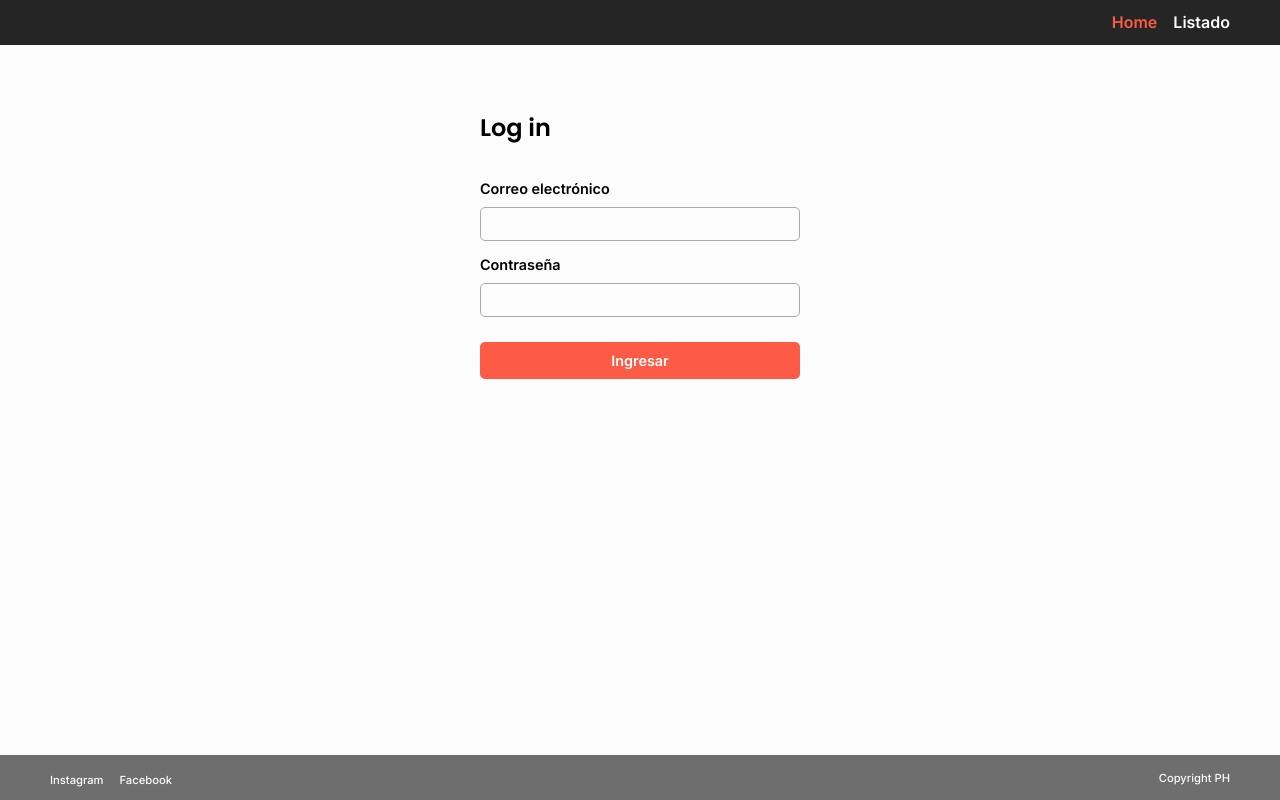
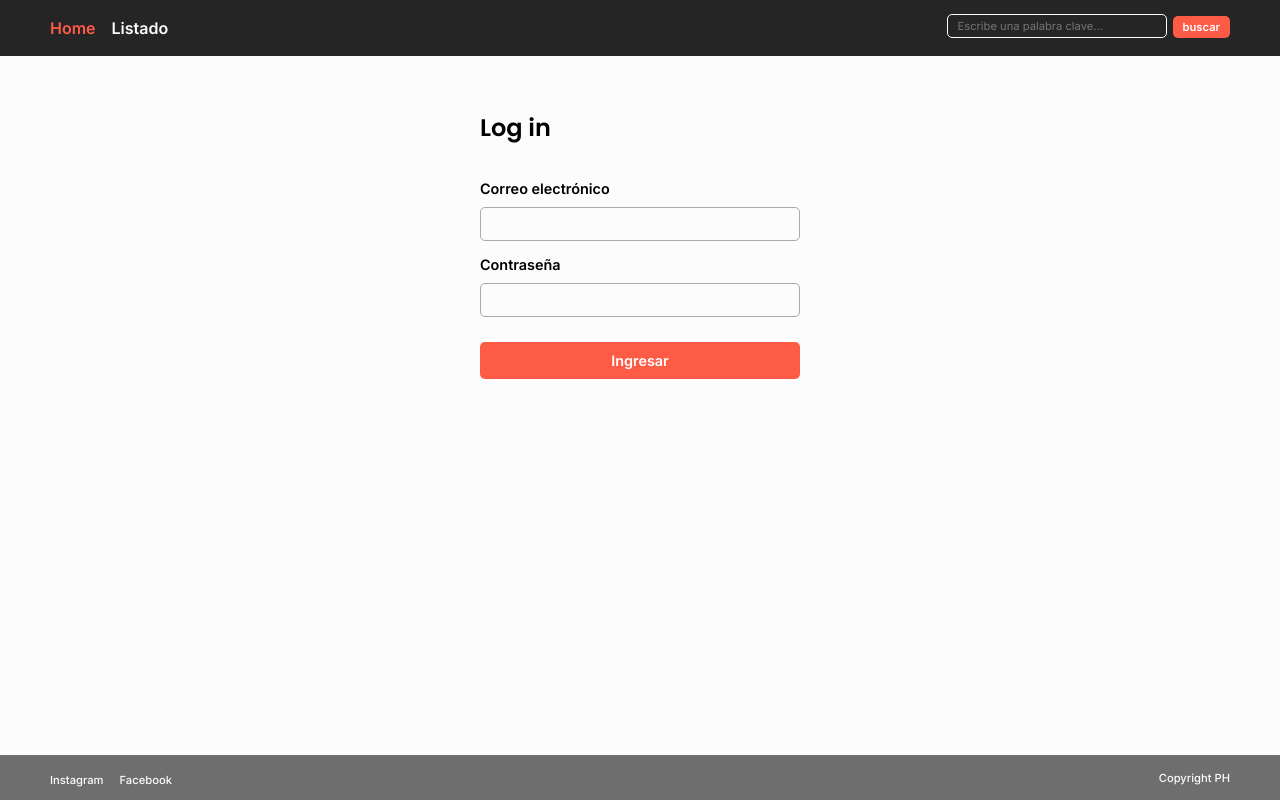
Before and after one commit to huntpato/movie-app, a React (Create React App) app: page / in a window 1280 px wide. Built offline with nearby package versions, Linux system fonts and the light colour scheme.

Commit message:
[ADD]search component

```diff
--- a/src/App.js
+++ b/src/App.js
@@ -5,6 +5,7 @@ import ItemDetailContainer from './components/ItemDetailContainer/ItemDetailCont
 import ListContainer from './components/ListContainer/ListContainer';
 
 import Login from "./components/Login/Login";
+import Results from './components/Results/Results';
 
 
 function App() {
@@ -15,6 +16,7 @@ function App() {
         <Route path='/' element={<Login/>}/>
         <Route path='/list' element={<ListContainer/>}/>
         <Route path='/detail' element={<ItemDetailContainer/>}/>
+        <Route path='/results' element={<Results/>}/>
       </Routes>
       <Footer/>
     </>
--- a/src/components/Header/Header.js
+++ b/src/components/Header/Header.js
@@ -1,5 +1,6 @@
 import React from 'react';
 import { NavLink } from 'react-router-dom';
+import SearchItem from '../Search/SearchItem';
 import styles from './Header.module.css';
 
 const Header = () => {
@@ -40,6 +41,7 @@ const Header = () => {
             </NavLink>
           </li> */}
         </ul>
+        <SearchItem/>
       </nav>
     </header>
   );
--- a/src/components/Header/Header.module.css
+++ b/src/components/Header/Header.module.css
@@ -2,7 +2,7 @@
     background-color: var(--main-color);
     position: fixed;
     top:0;
-    height: 2.8rem;
+    height: 3.5rem;
     width:100%;
     z-index: 10;
 }
@@ -12,19 +12,19 @@
 .header nav{
     display: flex;
     flex-direction: row;
-    justify-content: flex-end;
+    justify-content: space-between;
     align-items: flex-end;
 
-    height: 2rem;
+    height: 2.4rem;
 }
 
 .header nav ul{
     display: flex;
     flex-direction: row;
-    justify-content: flex-end;
+    justify-content: flex-start;
 
     list-style: none;
-    padding-right: 50px;
+    padding-left: 50px;
     width: 25%;
 }
 
@@ -35,7 +35,7 @@
     color: var(--grey);
     font-size: 1rem;
     font-weight: 600;
-    margin-left: 1rem;
+    margin-right: 1rem;
 }
 
 .header_linkActive{
@@ -43,5 +43,5 @@
     color: var(--orange);
     font-size: 1rem;
     font-weight: 600;
-    margin-left: 1rem;
+    margin-right: 1rem;
 }
--- a/src/components/ItemDetail/ItemDetail.js
+++ b/src/components/ItemDetail/ItemDetail.js
@@ -3,7 +3,6 @@ import styles from './ItemDetail.module.css';
 
 const ItemDetail = ({ movieData }) => {
   const { container, container_img, container_description } = styles;
-  // console.log(movieData);
 
   return (
     <div className={container}>
--- /dev/null
+++ b/src/components/Results/Results.js
@@ -0,0 +1,41 @@
+import axios from 'axios';
+import React from 'react';
+import { useState, useEffect } from 'react';
+import swAlert from '@sweetalert/with-react';
+import styles from './Results.module.css';
+import ListItem from '../ListItem/ListItem';
+
+const Results = () => {
+  const { resultsContainer } = styles;
+
+  let query = new URLSearchParams(window.location.search);
+  let keyword = query.get('word');
+
+  const [movieResults, setMovieResults] = useState([]);
+
+  useEffect(() => {
+    const endPointSearch = `https://api.themoviedb.org/3/search/movie?api_key=11ddf91bee4fd208bc21a652190a2bca&language=es-ES&query=${keyword}`;
+    axios
+      .get(endPointSearch)
+      .then((resp) => {
+        const apiResults = resp.data.results;
+        setMovieResults(apiResults);
+      })
+      .catch((error) => {
+        swAlert(<h5>No pudimos conectar, intenta más tarde</h5>);
+      });
+  }, [movieResults, keyword]);
+
+  return (
+    <div className={resultsContainer}>
+      {movieResults.length === 0 ? (
+        <h3>No hay resultados para tu búsqueda</h3>
+      ) : (
+        <h3>Tu búsqueda: {keyword}</h3>
+      )}
+      <ListItem movieList={movieResults} />
+    </div>
+  );
+};
+
+export default Results;
--- /dev/null
+++ b/src/components/Results/Results.module.css
@@ -0,0 +1,23 @@
+/********** list container **********/
+
+.resultsContainer{
+    display:grid;
+    grid-template-columns: repeat(5, 1fr);
+    grid-template-rows : repeat(4, minmax(50px, auto));
+    gap: 1rem 1rem;
+
+    position: relative;
+    top:2.8rem;
+    width:90vw;
+    margin: 30px auto 100px;
+}
+
+/********** list title **********/
+
+.resultsContainer h3{
+    grid-column: 1 / span 5;
+    grid-row: 1 / span 1;
+    justify-self: center;
+
+    font-family: 'Poppins', sans-serif;
+}
--- /dev/null
+++ b/src/components/Search/Search.module.css
@@ -0,0 +1,31 @@
+.formContainer{
+    display: flex;
+    flex-direction: row;
+    justify-content: flex-end;
+    align-items: flex-end;
+    padding-right: 50px;
+
+    width: 100%;
+}
+
+.formContainer input{
+    background-color: var(--main-color);
+    border: 0.7px solid var(--grey);
+    border-radius: 5px;
+    color: white;
+    font-size: 0.7rem;
+    padding: 4px 0px 4px 10px;
+    width: 220px;
+}
+
+.formContainer button{
+    background-color: var(--orange);
+    border: none;
+    border-radius: 5px;
+    color:white;
+    cursor: pointer;
+    font-weight: 600;
+    font-size: 0.7rem;
+    margin-left: 6px;
+    padding: 4px 10px;
+}
--- /dev/null
+++ b/src/components/Search/SearchItem.js
@@ -0,0 +1,36 @@
+import React from 'react';
+import swAlert from '@sweetalert/with-react';
+import styles from './Search.module.css';
+import { useNavigate } from 'react-router-dom';
+
+const SearchItem = () => {
+  const { formContainer } = styles;
+  const navigate = useNavigate();
+
+  const handleSubmit = (e) => {
+    e.preventDefault();
+    const keyword = e.currentTarget.keyword.value.trim();
+
+    if (keyword.length === 0) {
+      swAlert(<h5>Tienes que escribir una palabra clave</h5>);
+    } else if (keyword.length <= 3) {
+      swAlert(<h5>Por favor escribe más de 3 caracteres</h5>);
+    } else {
+      e.currentTarget.keyword.value = '';
+      navigate(`/results?word=${keyword}`);
+    }
+  };
+
+  return (
+    <form className={formContainer} onSubmit={handleSubmit}>
+      <input
+        type="text"
+        placeholder="Escribe una palabra clave..."
+        name="keyword"
+      ></input>
+      <button type="submit">buscar</button>
+    </form>
+  );
+};
+
+export default SearchItem;
```
